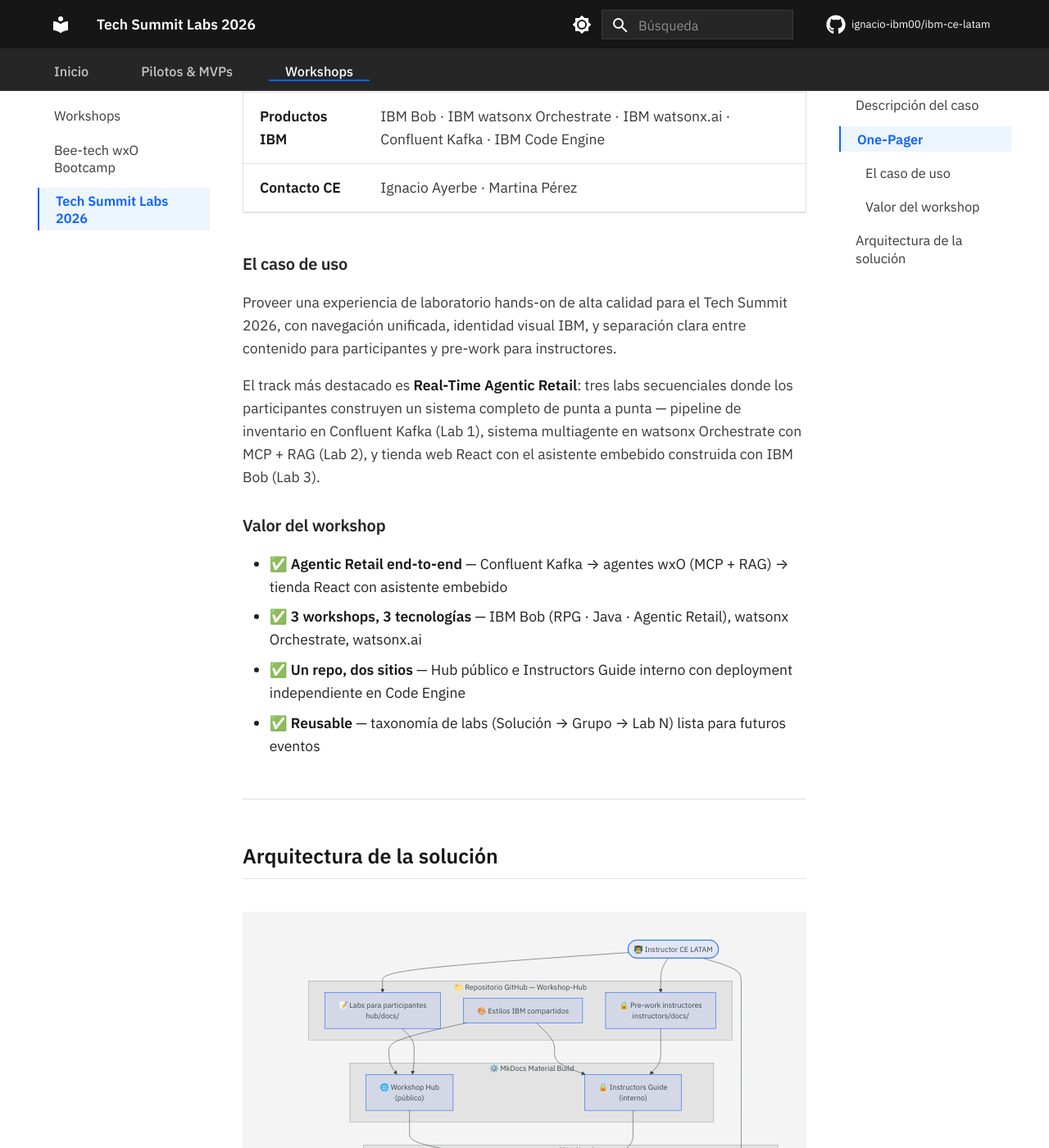
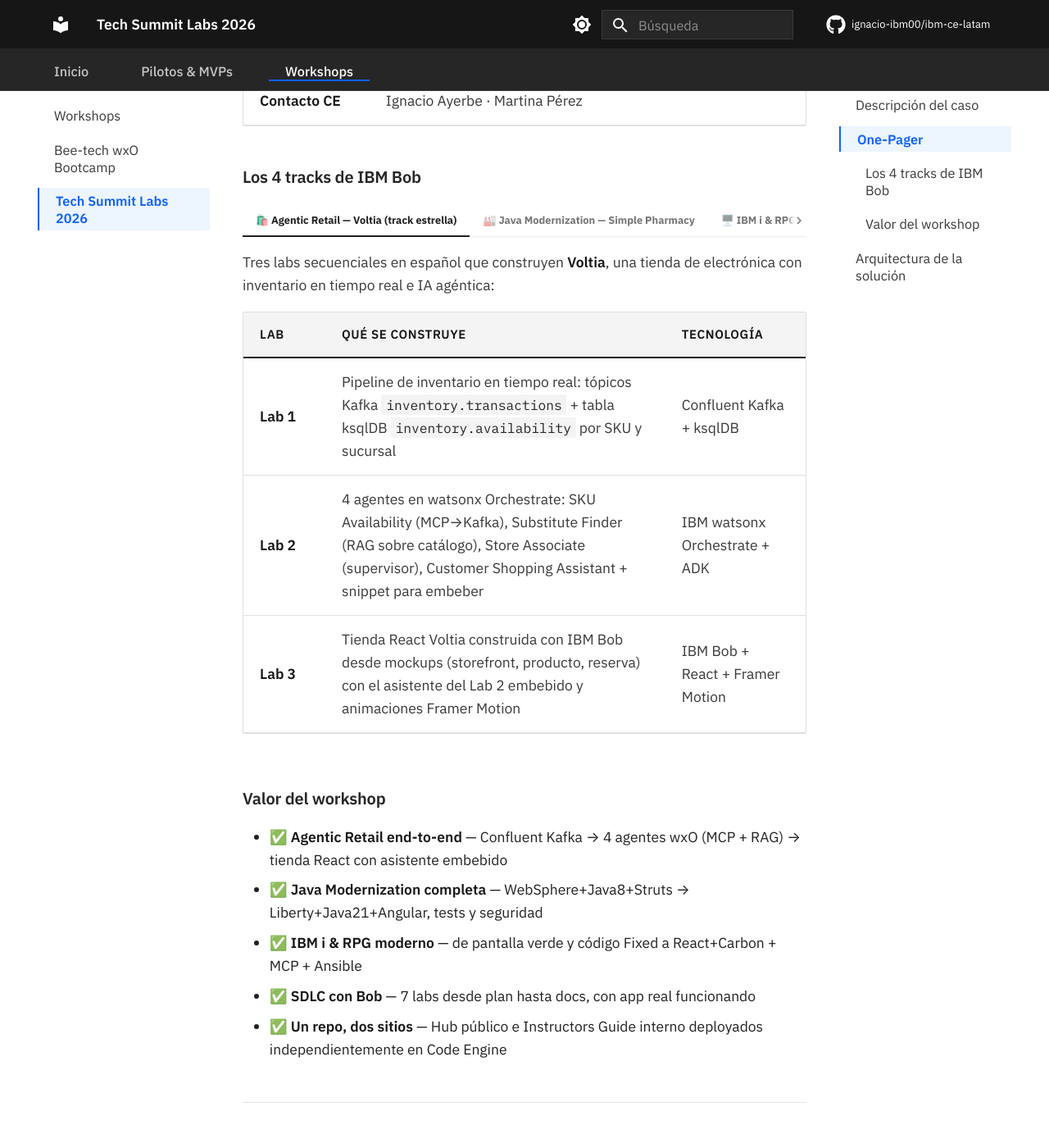
Before and after one commit to ignacio-ibm00/ibm-ce-latam, an MkDocs documentation site: the page built from docs/workshops/tech-summit-labs-2026/index.md, in a window 1280 px wide and 1400 px high, scrolled down 1168 px. Shown: the whole window at 82% size. Built offline with MkDocs 1.6.1 and Material for MkDocs 9.7.7, drawn with Linux system fonts in a browser that asks for light colours; comment, search, counter and statistics services are not loaded; some of the changed text lies outside the part shown.

Commit message:
docs(tech-summit): profundiza arquitectura real — 4 tracks Bob con labs detallados, tabs por track, infra real

````diff
--- a/docs/workshops/tech-summit-labs-2026/index.md
+++ b/docs/workshops/tech-summit-labs-2026/index.md
@@ -4,20 +4,16 @@
 <div class="asset-meta">
   <span class="badge badge-completed">✔️ Completado</span>
   <span>🏆 Tech Summit Argentina 2026</span>
-  <span>🤖 IBM Bob · watsonx</span>
+  <span>🤖 IBM Bob · Confluent · watsonx Orchestrate</span>
   <span>🇦🇷 Argentina</span>
 </div>
 </div>
 
 ## Descripción del caso
 
-El **Tech Summit Labs 2026** es el conjunto de laboratorios hands-on del Tech Summit Argentina 2026, el evento técnico más importante de IBM en la región. Los labs cubren tres workshops:
+El **Tech Summit Labs 2026** es el conjunto de laboratorios hands-on del Tech Summit Argentina 2026, el evento técnico más grande de IBM en la región. El workshop se centra en **IBM Bob** con 4 tracks de laboratorios disponibles, más watsonx Orchestrate y watsonx.ai como tracks planificados.
 
-- **IBM Bob** — tres tracks: modernización de RPG (IBM i), modernización de Java a Liberty, y el track estrella: **Agentic Retail con Confluent y watsonx Orchestrate** (inventario en tiempo real + sistema multiagente + tienda React)
-- **watsonx Orchestrate** — agentes conversacionales
-- **watsonx.ai** — modelos y prompting
-
-La infraestructura se basa en un **Workshop Hub** — un portal MkDocs Material con dos sitios diferenciados: uno público para los participantes y uno interno para los instructores — deployados de forma independiente en IBM Code Engine.
+La infraestructura se basa en un **Workshop Hub** — dos sitios MkDocs Material independientes (Hub público para participantes e Instructors Guide interno) deployados en IBM Code Engine.
 
 ---
 
@@ -32,20 +28,68 @@ La infraestructura se basa en un **Workshop Hub** — un portal MkDocs Material
 | **Evento** | Tech Summit Argentina 2026 |
 | **Audiencia** | Clientes, partners técnicos e ingenieros IBM |
 | **Estado** | ✔️ Completado |
-| **Productos IBM** | IBM Bob · IBM watsonx Orchestrate · IBM watsonx.ai · Confluent Kafka · IBM Code Engine |
+| **Productos IBM** | IBM Bob · IBM watsonx Orchestrate · Confluent Kafka · IBM Code Engine |
 | **Contacto CE** | Ignacio Ayerbe · Martina Pérez |
 
-### El caso de uso
-Proveer una experiencia de laboratorio hands-on de alta calidad para el Tech Summit 2026, con navegación unificada, identidad visual IBM, y separación clara entre contenido para participantes y pre-work para instructores.
+### Los 4 tracks de IBM Bob
 
-El track más destacado es **Real-Time Agentic Retail**: tres labs secuenciales donde los participantes construyen un sistema completo de punta a punta — pipeline de inventario en Confluent Kafka (Lab 1), sistema multiagente en watsonx Orchestrate con MCP + RAG (Lab 2), y tienda web React con el asistente embebido construida con IBM Bob (Lab 3).
+=== "🛍️ Agentic Retail — Voltia (track estrella)"
+
+    Tres labs secuenciales en español que construyen **Voltia**, una tienda de electrónica con inventario en tiempo real e IA agéntica:
+
+    | Lab | Qué se construye | Tecnología |
+    |---|---|---|
+    | **Lab 1** | Pipeline de inventario en tiempo real: tópicos Kafka `inventory.transactions` + tabla ksqlDB `inventory.availability` por SKU y sucursal | Confluent Kafka + ksqlDB |
+    | **Lab 2** | 4 agentes en watsonx Orchestrate: SKU Availability (MCP→Kafka), Substitute Finder (RAG sobre catálogo), Store Associate (supervisor), Customer Shopping Assistant + snippet para embeber | IBM watsonx Orchestrate + ADK |
+    | **Lab 3** | Tienda React Voltia construida con IBM Bob desde mockups (storefront, producto, reserva) con el asistente del Lab 2 embebido y animaciones Framer Motion | IBM Bob + React + Framer Motion |
+
+=== "🏭 Java Modernization — Simple Pharmacy"
+
+    6 labs que migran una app farmacia de **WebSphere + Java 8 + Struts** a **Liberty + Java 21 + Angular**:
+
+    | Lab | Qué hace |
+    |---|---|
+    | **Lab 1** | Replatforming WebSphere → Liberty con AMA migration plans |
+    | **Lab 2** | Upgrade Java 8 → Java 21 con recipes de Bob |
+    | **Lab 3** | UI Struts → Angular 19 SPA con REST backend |
+    | **Lab 4** | Generación de suite JUnit 5 + Mockito + JaCoCo (>80% coverage) |
+    | **Lab Alt-4** | TDD desde OpenAPI 3.0: Red-Green-Refactor con Bob |
+    | **Lab 5** | Remediación de 6 vulnerabilidades de seguridad intencionales |
+
+=== "🖥️ IBM i & RPG Development — SAMCO"
+
+    6 labs que modernizan **SAMCO**, un sistema de gestión de pedidos con pantalla verde y RPG legacy:
+
+    | Lab | Qué hace |
+    |---|---|
+    | **Lab 0** | Descubrir SAMCO: business rules, RPG legacy, flujo de pedidos |
+    | **Lab 1** | Convertir RPG Fixed format → Free format con `Dcl-Proc` |
+    | **Lab 2** | Construir UI React + Carbon Design System moderna |
+    | **Lab 3** | Reemplazar acceso RLA por SQL embebido con JOINs |
+    | **Lab 4** *(opt.)* | Conectar Bob a IBM i vía MCP: queries en lenguaje natural sobre el sistema |
+    | **Lab 5** *(opt.)* | Generar playbooks Ansible para gestión de PTFs con Bob |
+
+=== "☕ Software Development Lifecycle — Bob's Beans"
+
+    7 labs que construyen **Bob's Beans**, una tienda de café, desde mockups hasta documentación:
+
+    | Lab | Qué hace |
+    |---|---|
+    | **Lab 01** | Planificación: mockups + API → task list con Bob en modo Plan |
+    | **Lab 02** | Storefront: grilla de productos filtrada por categoría desde REST |
+    | **Lab 03** | Product detail: routing dinámico, quantity stepper, add-to-cart |
+    | **Lab 04** | Cart & checkout: order summary + `createOrder()` + confirmación |
+    | **Lab 05** | Animaciones con Framer Motion: grid, toast, badge, checkout |
+    | **Lab 06** | Review visual contra mockups: responsiveness y estados vacíos |
+    | **Lab 07** | Documentación: site MkDocs Material generado por Bob |
 
 ### Valor del workshop
 
-- ✅ **Agentic Retail end-to-end** — Confluent Kafka → agentes wxO (MCP + RAG) → tienda React con asistente embebido
-- ✅ **3 workshops, 3 tecnologías** — IBM Bob (RPG · Java · Agentic Retail), watsonx Orchestrate, watsonx.ai
-- ✅ **Un repo, dos sitios** — Hub público e Instructors Guide interno con deployment independiente en Code Engine
-- ✅ **Reusable** — taxonomía de labs (Solución → Grupo → Lab N) lista para futuros eventos
+- ✅ **Agentic Retail end-to-end** — Confluent Kafka → 4 agentes wxO (MCP + RAG) → tienda React con asistente embebido
+- ✅ **Java Modernization completa** — WebSphere+Java8+Struts → Liberty+Java21+Angular, tests y seguridad
+- ✅ **IBM i & RPG moderno** — de pantalla verde y código Fixed a React+Carbon + MCP + Ansible
+- ✅ **SDLC con Bob** — 7 labs desde plan hasta docs, con app real funcionando
+- ✅ **Un repo, dos sitios** — Hub público e Instructors Guide interno deployados independientemente en Code Engine
 
 ---
 
@@ -57,63 +101,98 @@ flowchart TD
     PARTICIPANT([👩‍💻 Participante\nTech Summit 2026])
 
     subgraph REPO ["📁 Repositorio GitHub — Workshop-Hub"]
-        HUB_CONTENT["📝 Labs para participantes\nhub/docs/"]
+        HUB_CONTENT["📝 Labs para participantes\nhub/docs/\n4 tracks IBM Bob"]
         INST_CONTENT["🔒 Pre-work instructores\ninstructors/docs/"]
-        SHARED["🎨 Estilos IBM compartidos"]
+        SHARED["🎨 Estilos IBM compartidos\nibm-brand.css · solutions.css"]
     end
 
     subgraph BUILD ["⚙️ MkDocs Material Build"]
-        HUB_BUILD["🌐 Workshop Hub\n(público)"]
-        INST_BUILD["🔒 Instructors Guide\n(interno)"]
+        HUB_BUILD["🌐 Workshop Hub (público)"]
+        INST_BUILD["🔒 Instructors Guide (interno)"]
     end
 
     subgraph IBM_CLOUD ["☁️ IBM Cloud"]
-        ICR["📦 IBM Container Registry"]
-        HUB_APP["🚀 Code Engine\nHub — público"]
-        INST_APP["🚀 Code Engine\nInstructors — interno"]
+        ICR["📦 IBM Container Registry\n2 imágenes Docker nginx:alpine"]
+        HUB_APP["🚀 Code Engine — Hub público"]
+        INST_APP["🚀 Code Engine — Instructors"]
     end
 
-    INSTRUCTOR --> INST_CONTENT
-    INSTRUCTOR --> HUB_CONTENT
+    subgraph AGENTIC ["🤖 Agentic Retail — infraestructura del track"]
+        KAFKA["⚡ Confluent Kafka + ksqlDB\ninventory.transactions\ninventory.availability"]
+        WXO["🧠 watsonx Orchestrate\n4 agentes + MCP tool"]
+        VOLTIA["🛍️ Voltia — React\nasistente embebido"]
+    end
+
+    INSTRUCTOR --> HUB_CONTENT & INST_CONTENT
     SHARED --> HUB_BUILD & INST_BUILD
     HUB_CONTENT --> HUB_BUILD
     INST_CONTENT --> INST_BUILD
-    HUB_BUILD & INST_BUILD --> ICR
-    ICR --> HUB_APP & INST_APP
+    HUB_BUILD & INST_BUILD --> ICR --> HUB_APP & INST_APP
     PARTICIPANT --> HUB_APP
     INSTRUCTOR --> INST_APP
+    HUB_APP -.->|"Lab 1"| KAFKA
+    KAFKA -.->|"Lab 2"| WXO
+    WXO -.->|"Lab 3"| VOLTIA
 ```
 
 | Componente | Tecnología | Rol |
 |---|---|---|
-| Workshop Hub | MkDocs Material + IBM Code Engine | Portal público con los labs para participantes |
-| Instructors Guide | MkDocs Material + IBM Code Engine | Portal interno con pre-work para instructores |
-| Confluent Kafka + ksqlDB | Confluent Cloud | Pipeline de inventario en tiempo real (Lab 1 — Agentic Retail) |
-| watsonx Orchestrate (4 agentes) | IBM watsonx Orchestrate | Sistema multiagente: SKU, sustitutos (RAG), supervisor, asistente cliente (Lab 2) |
-| Voltia — tienda React | IBM Bob + React | Frontend construido con Bob con asistente wxO embebido (Lab 3) |
-| IBM Container Registry | IBM Cloud (ICR) | Imágenes Docker de ambos sitios |
+| Workshop Hub | MkDocs Material + IBM Code Engine | Portal público con los 4 tracks de IBM Bob |
+| Instructors Guide | MkDocs Material + IBM Code Engine | Portal interno con pre-work, timing y gotchas |
+| IBM Container Registry | IBM Cloud (ICR) | 2 imágenes Docker nginx:alpine (Hub + Instructors) |
+| Confluent Kafka + ksqlDB | Confluent Cloud | Inventario en tiempo real — Agentic Retail Lab 1 |
+| watsonx Orchestrate (4 agentes) | IBM watsonx Orchestrate + ADK | SKU Availability (MCP) · Substitute Finder (RAG) · Store Associate · Shopping Assistant — Lab 2 |
+| Voltia | IBM Bob + React + Framer Motion | Tienda web con asistente wxO embebido — Lab 3 |
+| SAMCO | RPG legacy + Bob | Aplicación de referencia para el track IBM i & RPG |
+| Simple Pharmacy | Java + Liberty + Bob | Aplicación de referencia para el track Java Modernization |
+| Bob's Beans | React + Vite + Tailwind + Bob | Aplicación de referencia para el track SDLC |
 
 ---
 
 ??? note "🔧 Guía técnica para engineers"
 
-    **Stack:** MkDocs 1.6 · Material for MkDocs 9.5 · Python · Docker · nginx · IBM Code Engine
+    **Stack:** MkDocs Material 9.5 · Python · Docker · nginx:alpine · IBM Code Engine · IBM Container Registry · GitHub Actions (CI/CD)
+
+    **Estructura del repositorio:**
+    ```
+    Workshop-Hub/
+    ├── hub/docs/
+    │   ├── ibm-bob/
+    │   │   ├── agentic-retail/         # Track Voltia (3 labs) — Confluent + wxO + React
+    │   │   ├── java-modernization/     # Track Simple Pharmacy (6 labs) — WebSphere → Liberty
+    │   │   ├── ibm-i-rpg-development/  # Track SAMCO (6 labs) — RPG Fixed → Free + MCP
+    │   │   └── software-development-lifecycle/ # Track Bob's Beans (7 labs) — SDLC completo
+    │   ├── watsonx-orchestrate/        # Planificado (coming soon)
+    │   └── watsonx-ai/                 # Planificado (coming soon)
+    └── instructors/docs/               # Pre-work, timing y gotchas por track
+    ```
 
     **Levantar localmente:**
     ```bash
     pip install -r requirements.txt
 
-    # Hub (participantes)
-    mkdocs serve -f hub/mkdocs.yml -a localhost:8001
+    # Hub público (participantes)
+    mkdocs serve -f mkdocs.yml -a localhost:8000
 
-    # Instructors Guide (instructor)
-    mkdocs serve -f instructors/mkdocs.yml -a localhost:8002
+    # Instructors Guide (interno)
+    mkdocs serve -f mkdocs-instructors.yml -a localhost:8001
     ```
 
-    **Agregar un nuevo lab:**
+    **Deploy en IBM Code Engine (manual):**
+    ```bash
+    # Hub
+    podman build --platform linux/amd64 -f deploy/Dockerfile.hub \
+      -t us.icr.io/ce-latam/tech-summit-hub:latest .
+    podman push us.icr.io/ce-latam/tech-summit-hub:latest
+    ibmcloud ce app update --name tech-summit-hub \
+      --image us.icr.io/ce-latam/tech-summit-hub:latest
 
-    1. Crear `hub/docs/<solución>/<grupo>/lab-NN-nombre/index.md`
-    2. Linkear desde `hub/docs/<solución>/<grupo>/index.md`
-    3. Crear el pre-work en `instructors/docs/<mismo-path>/index.md`
+    # Instructors
+    podman build --platform linux/amd64 -f deploy/Dockerfile.instructors \
+      -t us.icr.io/ce-latam/tech-summit-instructors:latest .
+    podman push us.icr.io/ce-latam/tech-summit-instructors:latest
+    ibmcloud ce app update --name tech-summit-instructors \
+      --image us.icr.io/ce-latam/tech-summit-instructors:latest
+    ```
 
-    → Ver `README.md` completo del Workshop-Hub para convenciones de contenido y deployment
+    **Cada push a `main` dispara el GitHub Actions workflow** que buildea ambas imágenes y actualiza ambas apps en Code Engine automáticamente.
````
